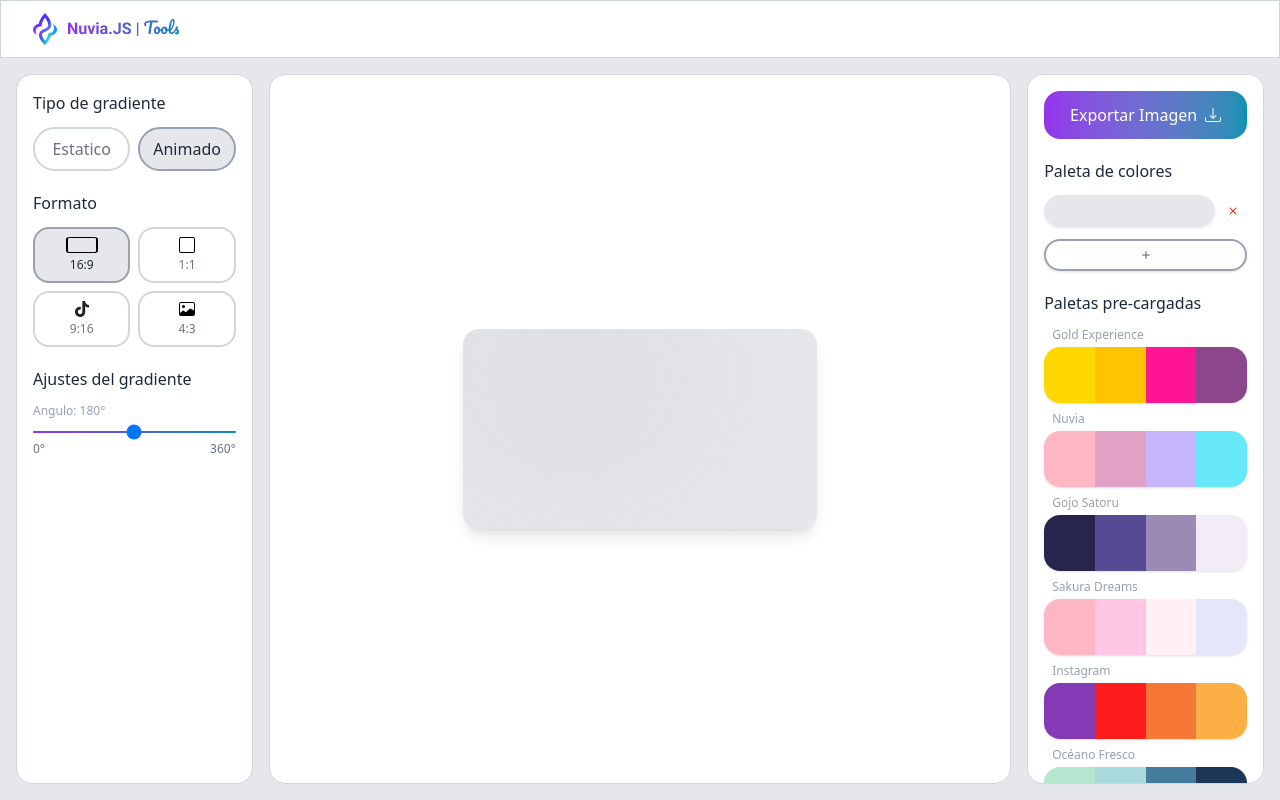
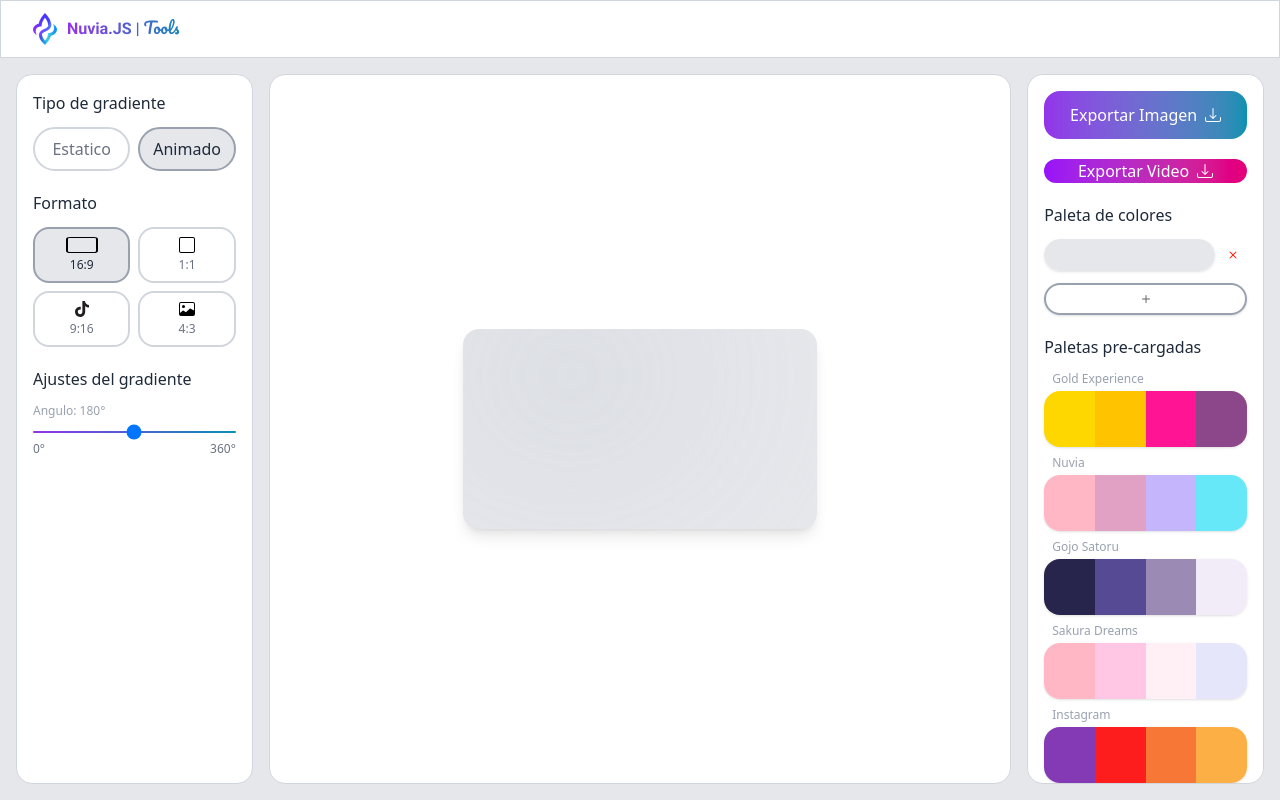
Before and after one commit to Brian07052024/nuvia-tools, a React (Vite) app: page / in a window 1280 px wide. Both pictures are taken after a click on the button "Animado". Built offline with nearby package versions, Linux system fonts and the light colour scheme; what tailwindcss-animated would draw is missing.

Commit message:
feat: add video export functionality with recording progress in AsideRight component

```diff
--- a/src/components/sections/AsideRight.jsx
+++ b/src/components/sections/AsideRight.jsx
@@ -1,8 +1,11 @@
 import { useColor } from "../../hook/useColor";
 import { toPng } from 'html-to-image';
+import { useState } from 'react';
 
 function AsideRight() {
     const { colors, setColors, format, gradientRef, mode } = useColor();
+    const [isRecording, setIsRecording] = useState(false);
+    const [recordingProgress, setRecordingProgress] = useState(0);
 
     const handleColorChange = (index, newColor) => {
         setColors(prevColors => {
@@ -68,6 +71,137 @@ function AsideRight() {
         }
     };
 
+    const handleExportVideo = async () => {
+        if (!gradientRef.current) {
+            alert("No hay gradiente para exportar");
+            return;
+        }
+
+        if (mode !== "animated") {
+            alert("El modo animado debe estar activado para exportar video");
+            return;
+        }
+
+        try {
+            setIsRecording(true);
+
+            // Determinar dimensiones según el formato
+            let width, height;
+            switch (format) {
+                case "16/9":
+                    width = 1920;
+                    height = 1080;
+                    break;
+                case "9/16":
+                    width = 1080;
+                    height = 1920;
+                    break;
+                case "1/1":
+                    width = 1080;
+                    height = 1080;
+                    break;
+                case "4/3":
+                    width = 1600;
+                    height = 1200;
+                    break;
+                default:
+                    width = 1920;
+                    height = 1080;
+            }
+
+            const element = gradientRef.current;
+
+            // Crear un canvas y configurarlo
+            const canvas = document.createElement('canvas');
+            canvas.width = width;
+            canvas.height = height;
+            const ctx = canvas.getContext('2d', { willReadFrequently: false });
+
+            // Capturar el stream del canvas
+            const stream = canvas.captureStream(30);
+            const mediaRecorder = new MediaRecorder(stream, {
+                mimeType: 'video/webm;codecs=vp9',
+                videoBitsPerSecond: 8000000
+            });
+
+            const chunks = [];
+            mediaRecorder.ondataavailable = (e) => {
+                if (e.data.size > 0) {
+                    chunks.push(e.data);
+                }
+            };
+
+            mediaRecorder.onstop = () => {
+                const blob = new Blob(chunks, { type: 'video/webm' });
+                const url = URL.createObjectURL(blob);
+                const link = document.createElement('a');
+                link.download = `gradient-animated-${format.replace('/', 'x')}-${Date.now()}.webm`;
+                link.href = url;
+                link.click();
+                URL.revokeObjectURL(url);
+                setIsRecording(false);
+                setRecordingProgress(0);
+            };
+
+            // Función para capturar frames reales del DOM
+            const renderFrame = async () => {
+                try {
+                    const dataUrl = await toPng(element, {
+                        quality: 1,
+                        pixelRatio: 1,
+                        width: element.offsetWidth,
+                        height: element.offsetHeight,
+                        cacheBust: false,
+                        style: {
+                            transform: 'none',
+                        }
+                    });
+
+                    const img = new Image();
+                    await new Promise((resolve, reject) => {
+                        img.onload = resolve;
+                        img.onerror = reject;
+                        img.src = dataUrl;
+                    });
+
+                    ctx.clearRect(0, 0, width, height);
+                    ctx.drawImage(img, 0, 0, width, height);
+                } catch (err) {
+                    console.error('Error capturing frame:', err);
+                }
+            };
+
+            // Iniciar grabación
+            mediaRecorder.start();
+
+            // Renderizar frames durante 10 segundos
+            const duration = 10000;
+            const fps = 30;
+            const frameInterval = 1000 / fps;
+            let frameCount = 0;
+            const totalFrames = (duration / 1000) * fps;
+
+            const captureInterval = setInterval(async () => {
+                await renderFrame();
+                frameCount++;
+
+                const progress = Math.round((frameCount / totalFrames) * 100);
+                setRecordingProgress(progress);
+
+                if (frameCount >= totalFrames) {
+                    clearInterval(captureInterval);
+                    mediaRecorder.stop();
+                }
+            }, frameInterval);
+
+        } catch (error) {
+            console.error('Error al exportar video:', error);
+            alert('Error al exportar el video. Intenta de nuevo.');
+            setIsRecording(false);
+            setRecordingProgress(0);
+        }
+    };
+
     const handleClick = () => {
         const limite = colors.filter(valor => valor !== "");
 
@@ -114,7 +248,27 @@ function AsideRight() {
             >
                 Exportar Imagen <img src="/svg/download.svg" alt="icon" />
             </button>
-
+            {mode === "animated" && (
+                <button
+                    onClick={handleExportVideo}
+                    disabled={isRecording}
+                    className={`relative flex gap-2 justify-center items-center cursor-pointer px-4 py-3 text-white rounded-2xl text-center font-medium transition-all duration-200 overflow-hidden ${isRecording
+                            ? 'bg-gray-400 cursor-not-allowed'
+                            : 'bg-linear-to-r from-purple-600 to-pink-600 hover:brightness-110'
+                        }`}
+                >
+                    {isRecording && (
+                        <div
+                            className="absolute left-0 top-0 h-full bg-white/20 transition-all duration-300"
+                            style={{ width: `${recordingProgress}%` }}
+                        />
+                    )}
+                    <span className="relative z-10">
+                        {isRecording ? `Grabando... ${recordingProgress}%` : 'Exportar Video'}
+                    </span>
+                    <img src="/svg/download.svg" alt="icon" className="relative z-10" />
+                </button>
+            )}
             <div className="flex flex-col gap-3 transition-all duration-300 ease-in-out  ">
 
                 <span className="text-gray-800 font-medium">Paleta de colores</span>
```
